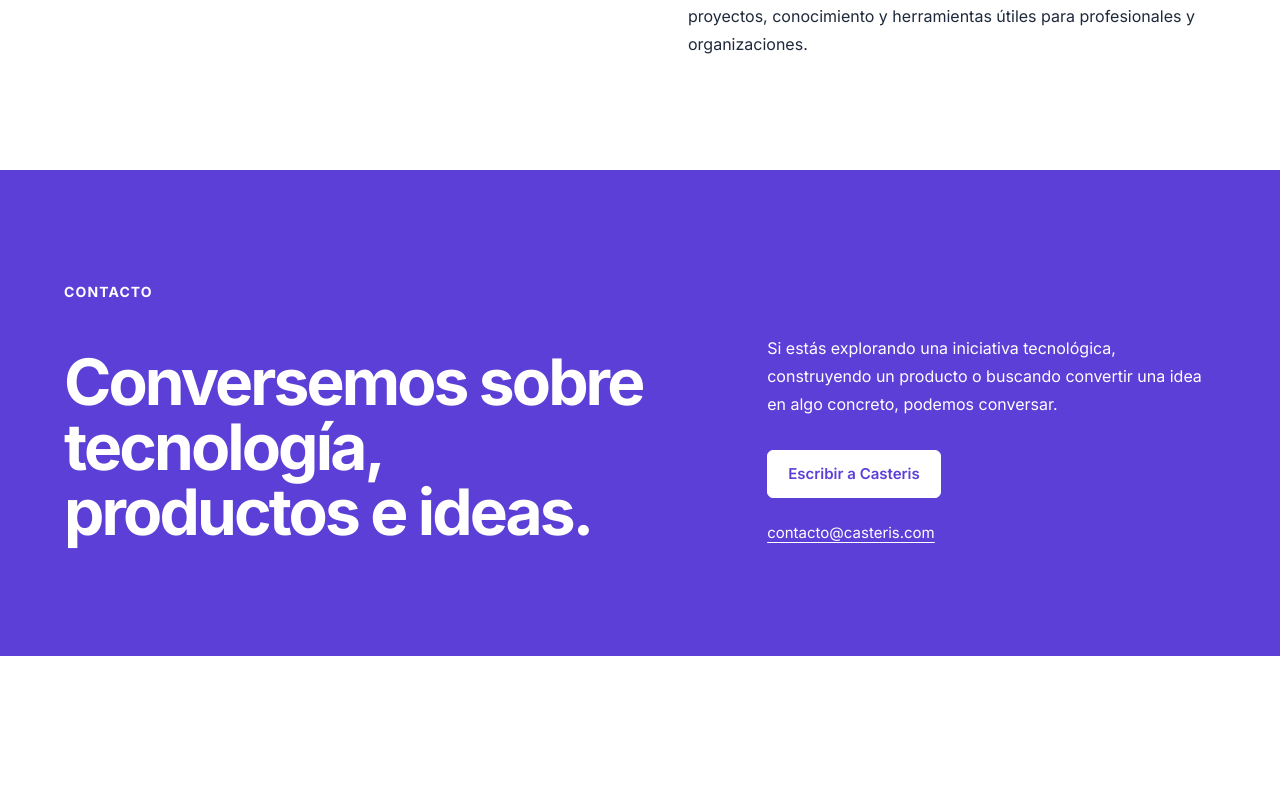
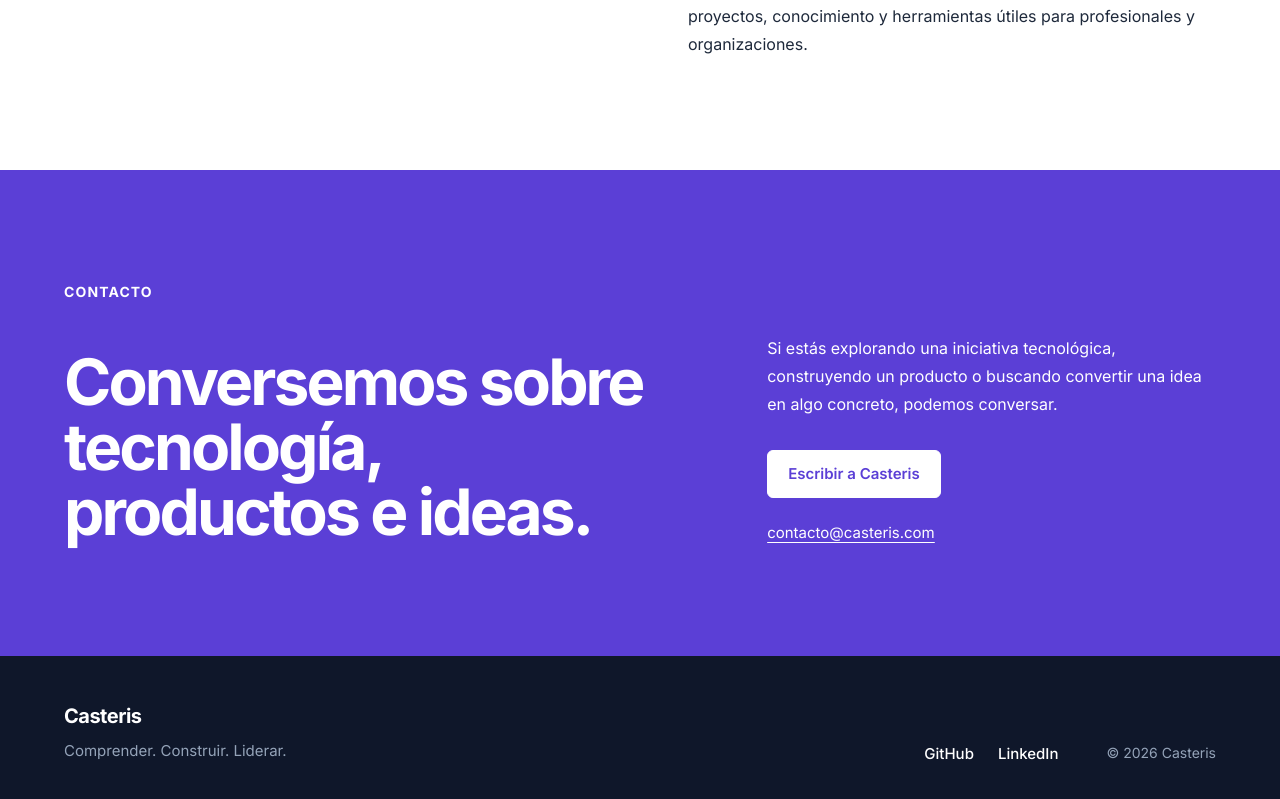
Before and after one commit to casteris/casteris, a Next.js app: page / in a window 1280 px wide. Shown: the part 4131-4930 px from the top of the page. Before the commit the page ends 4787 px from the top, so only its background shows below. Built offline with nearby package versions, Linux system fonts and the light colour scheme.

Commit message:
feat: add landing footer

```diff
--- a/src/app/page.tsx
+++ b/src/app/page.tsx
@@ -1,6 +1,7 @@
 import Capabilities from "../components/Capabilities/Capabilities";
 import Contact from "../components/Contact/Contact";
 import FeaturedProjects from "../components/FeaturedProjects/FeaturedProjects";
+import Footer from "../components/Footer/Footer";
 import Founder from "../components/Founder/Founder";
 import Header from "../components/Header/Header";
 import Hero from "../components/Hero/Hero";
@@ -19,6 +20,8 @@
         <Founder />
         <Contact />
       </main>
+
+      <Footer />
     </>
   );
 }
--- /dev/null
+++ b/src/components/Footer/Footer.css
@@ -0,0 +1,85 @@
+.site-footer {
+  background: var(--color-black);
+}
+
+.site-footer__container {
+  width: min(100% - 2rem, 72rem);
+  margin: 0 auto;
+  padding: 3rem 0;
+  display: grid;
+  grid-template-columns: minmax(0, 1fr) auto auto;
+  gap: 3rem;
+  align-items: end;
+}
+
+.site-footer__brand {
+  max-width: 24rem;
+}
+
+.site-footer__wordmark {
+  margin: 0;
+  color: var(--color-white);
+  font-size: 1.25rem;
+  font-weight: 700;
+  letter-spacing: -0.025em;
+}
+
+.site-footer__tagline {
+  margin: 0.75rem 0 0;
+  color: var(--color-neutral);
+  font-size: 0.9375rem;
+  line-height: 1.5;
+}
+
+.site-footer__links {
+  display: flex;
+  gap: 1.5rem;
+}
+
+.site-footer__link {
+  color: var(--color-white);
+  font-size: 0.9375rem;
+  font-weight: 500;
+  transition: color 160ms ease;
+}
+
+.site-footer__link:hover {
+  color: var(--color-secondary);
+}
+
+.site-footer__link:focus-visible {
+  outline: 3px solid var(--color-white);
+  outline-offset: 4px;
+  border-radius: 0.25rem;
+}
+
+.site-footer__copyright {
+  margin: 0;
+  color: var(--color-neutral);
+  font-size: 0.875rem;
+  line-height: 1.5;
+  white-space: nowrap;
+}
+
+@media (max-width: 48rem) {
+  .site-footer__container {
+    padding: 2.5rem 0;
+    grid-template-columns: 1fr;
+    gap: 2rem;
+    align-items: start;
+  }
+
+  .site-footer__links {
+    flex-wrap: wrap;
+  }
+
+  .site-footer__copyright {
+    white-space: normal;
+  }
+}
+
+@media (prefers-reduced-motion: reduce) {
+  .site-footer__link {
+    transition: none;
+  }
+}
--- /dev/null
+++ b/src/components/Footer/Footer.tsx
@@ -0,0 +1,44 @@
+import "./Footer.css";
+
+export default function Footer() {
+  return (
+    <footer className="site-footer">
+      <div className="site-footer__container">
+        <div className="site-footer__brand">
+          <p className="site-footer__wordmark">Casteris</p>
+
+          <p className="site-footer__tagline">
+            Comprender. Construir. Liderar.
+          </p>
+        </div>
+
+        <nav
+          className="site-footer__links"
+          aria-label="Enlaces externos de Casteris"
+        >
+          <a
+            className="site-footer__link"
+            href="https://github.com/casteris/casteris"
+            target="_blank"
+            rel="noreferrer"
+          >
+            GitHub
+          </a>
+
+          <a
+            className="site-footer__link"
+            href="https://www.linkedin.com/company/casteris"
+            target="_blank"
+            rel="noreferrer"
+          >
+            LinkedIn
+          </a>
+        </nav>
+
+        <p className="site-footer__copyright">
+          © 2026 Casteris
+        </p>
+      </div>
+    </footer>
+  );
+}
```
